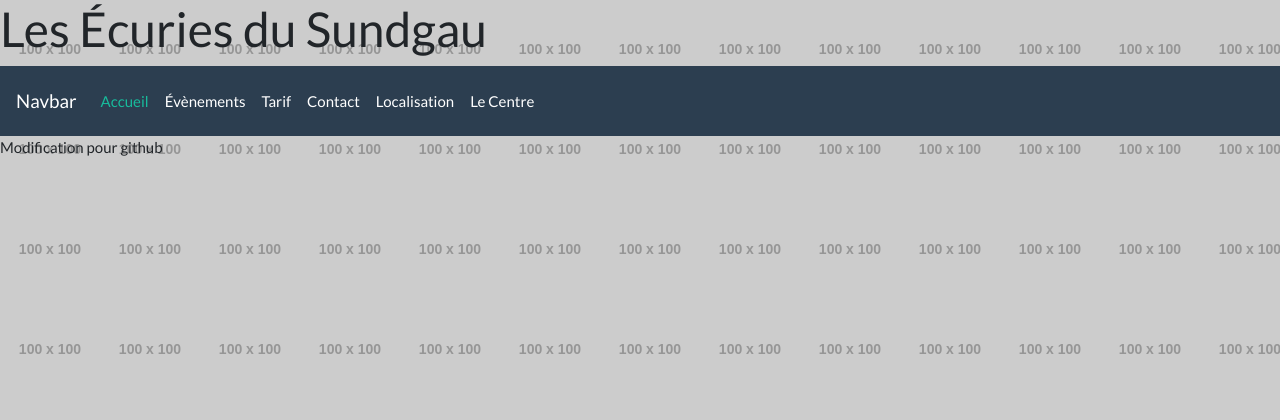
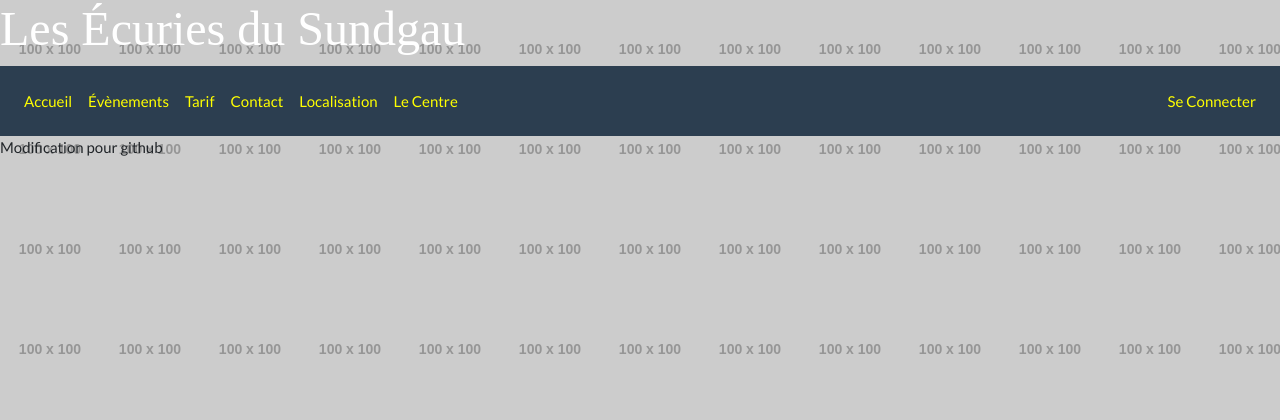
Before and after one commit to Fabian68/les_ecuries_du_sundgau, a Symfony app: template templates/event.html.twig in a window 1280 px wide. Shown: the top 420 px of the page. Run offline with Twig, Linux system fonts and the light colour scheme; the template is opened without the code that fills it, so the values that code supplies are empty; grey boxes labelled with a size stand in for pictures from a placeholder-image service; some libraries are stand-ins or nearby versions.

Commit message:
navbar modifiée

```diff
--- a/templates/base.html.twig
+++ b/templates/base.html.twig
@@ -3,27 +3,36 @@
     <head>
         <meta charset="UTF-8">
         <title>{% block title %}Welcome!{% endblock %}</title>
+        <script src="https://code.jquery.com/jquery-3.3.1.slim.min.js" integrity="sha384-q8i/X+965DzO0rT7abK41JStQIAqVgRVzpbzo5smXKp4YfRvH+8abtTE1Pi6jizo" crossorigin="anonymous"></script>
         <link rel="stylesheet" href="https://bootswatch.com/4/flatly/bootstrap.min.css">
+        <script src="https://stackpath.bootstrapcdn.com/bootstrap/4.1.3/js/bootstrap.min.js" integrity="sha384-ChfqqxuZUCnJSK3+MXmPNIyE6ZbWh2IMqE241rYiqJxyMiZ6OW/JmZQ5stwEULTy" crossorigin="anonymous"></script>
         <style type="text/css">
         body {
-            background-color: magenta;
+            background-color: #48a04c;
             background-image: url('http://placehold.it/100x100');
             background-attachement: fixed;
             background-repeat: true;
         }
+        .navbar-dark .navbar-nav .nav-link {
+            COLOR: yellow;
+        }
+        h1{
+            COLOR: white;
+            font-family: serif;
+        }
         </style>
+
         {% block stylesheets %}{% endblock %}
     </head>
     <h1>Les Écuries du Sundgau</h1>
     <nav class="navbar navbar-expand-lg navbar-dark bg-primary">
-        <a class="navbar-brand" href="#">Navbar</a>
-        <button class="navbar-toggler" type="button" data-toggle="collapse" data-target="#navbarColor01" aria-controls="navbarColor01" aria-expanded="false" aria-label="Toggle navigation">
+        <button class="navbar-toggler" type="button" data-toggle="collapse" data-target=".navbar-collapse" aria-controls="navbarColor01" aria-expanded="false" aria-label="Toggle navigation">
             <span class="navbar-toggler-icon"></span>
         </button>
 
         <div class="collapse navbar-collapse" id="navbarColor01">
             <ul class="navbar-nav mr-auto">
-            <li class="nav-item active">
+            <li class="nav-item">
                 <a class="nav-link" href="{{ path('home') }}">Accueil<span class="sr-only">(current)</span></a>
             </li>
             <li class="nav-item">
@@ -42,6 +51,11 @@
                 <a class="nav-link" href="{{ path('facilities') }}">Le Centre</a>
             </li>
             </ul>
+            <ul class="navbar-nav ml-auto">
+            <li class="nav-item">
+                <a class="nav-link" href="{{ path('facilities') }}">Se Connecter</a>
+            </li>
+            </ul>
         </div>
     </nav>
     <body>
```
